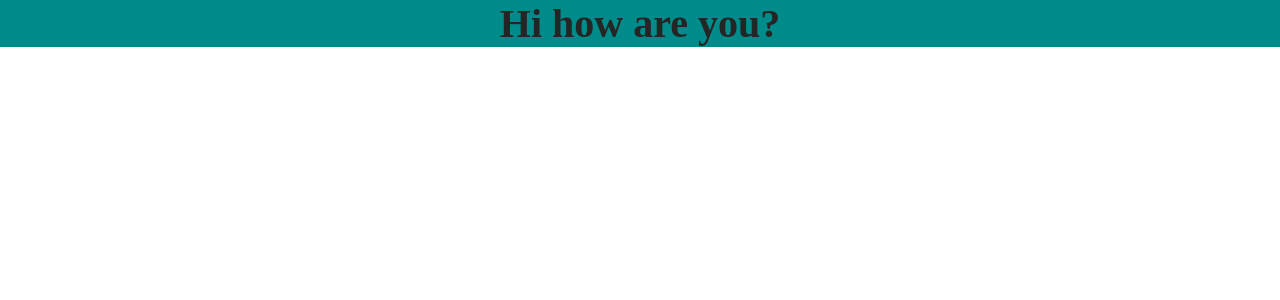
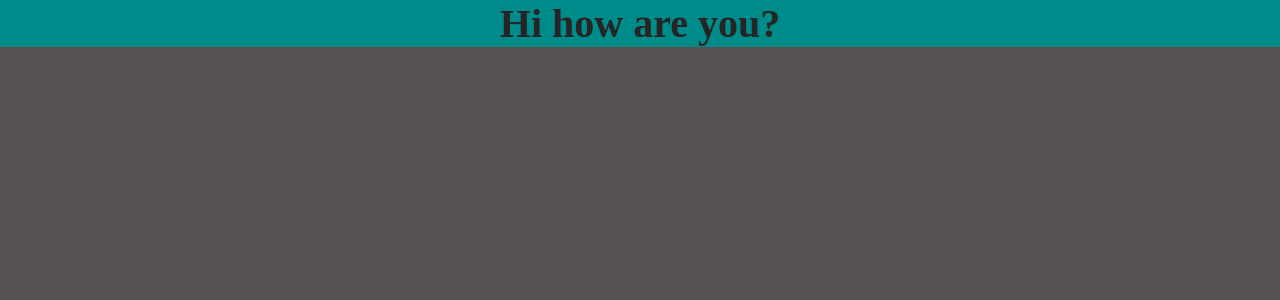
Before and after one commit to AnvarovM/my-os, a Next.js app: page / in a window 1280 px wide. Shown: the top 300 px of the page. Built offline with nearby package versions, Linux system fonts and the light colour scheme.

Commit message:
Created Desktop component

```diff
--- /dev/null
+++ b/components/system/Desktop.tsx
@@ -0,0 +1,9 @@
+/* eslint-disable import/no-unresolved */
+/* eslint-disable react/function-component-definition */
+import type { FC } from 'react';
+import React from 'react';
+import StyledDesktop from 'styles/components/system/StyledDesktop';
+
+const Desktop: FC = ({ children }) => <StyledDesktop>{children}</StyledDesktop>;
+
+export default Desktop;
--- a/pages/index.tsx
+++ b/pages/index.tsx
@@ -1,4 +1,5 @@
 /* eslint-disable import/no-unresolved */
+import Desktop from 'components/system/Desktop';
 import ProcessorLoader from 'components/system/ProcessorLoader';
 import { ProcessProvider } from 'contexts/process';
 import type { ReactElement } from 'react';
@@ -7,7 +8,9 @@ import { getStartupProcesses } from 'utils/processDirectory';
 export default function Home(): ReactElement {
   return (
     <ProcessProvider startupProccesses={getStartupProcesses()}>
-      <ProcessorLoader />
+      <Desktop>
+        <ProcessorLoader />
+      </Desktop>
     </ProcessProvider>
   );
 }
--- /dev/null
+++ b/styles/components/system/StyledDesktop.ts
@@ -0,0 +1,14 @@
+import styled from 'styled-components';
+
+const StyledDesktop = styled.main`
+  background-color: #555151;
+  bottom: 0;
+  height: 100vh;
+  left: 0;
+  position: fixed;
+  right: 0;
+  top: 0;
+  width: 100%;
+`;
+
+export default StyledDesktop;
```
